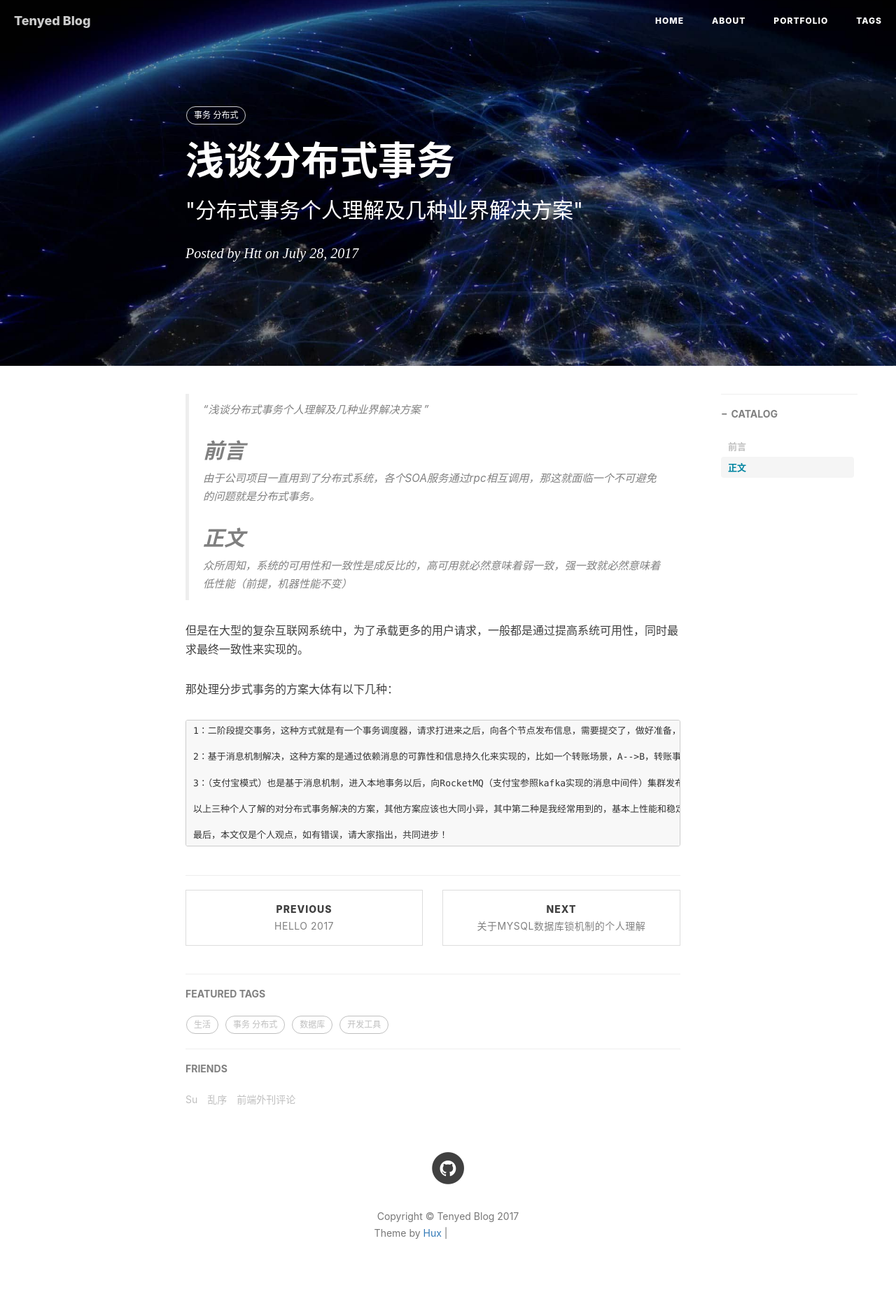
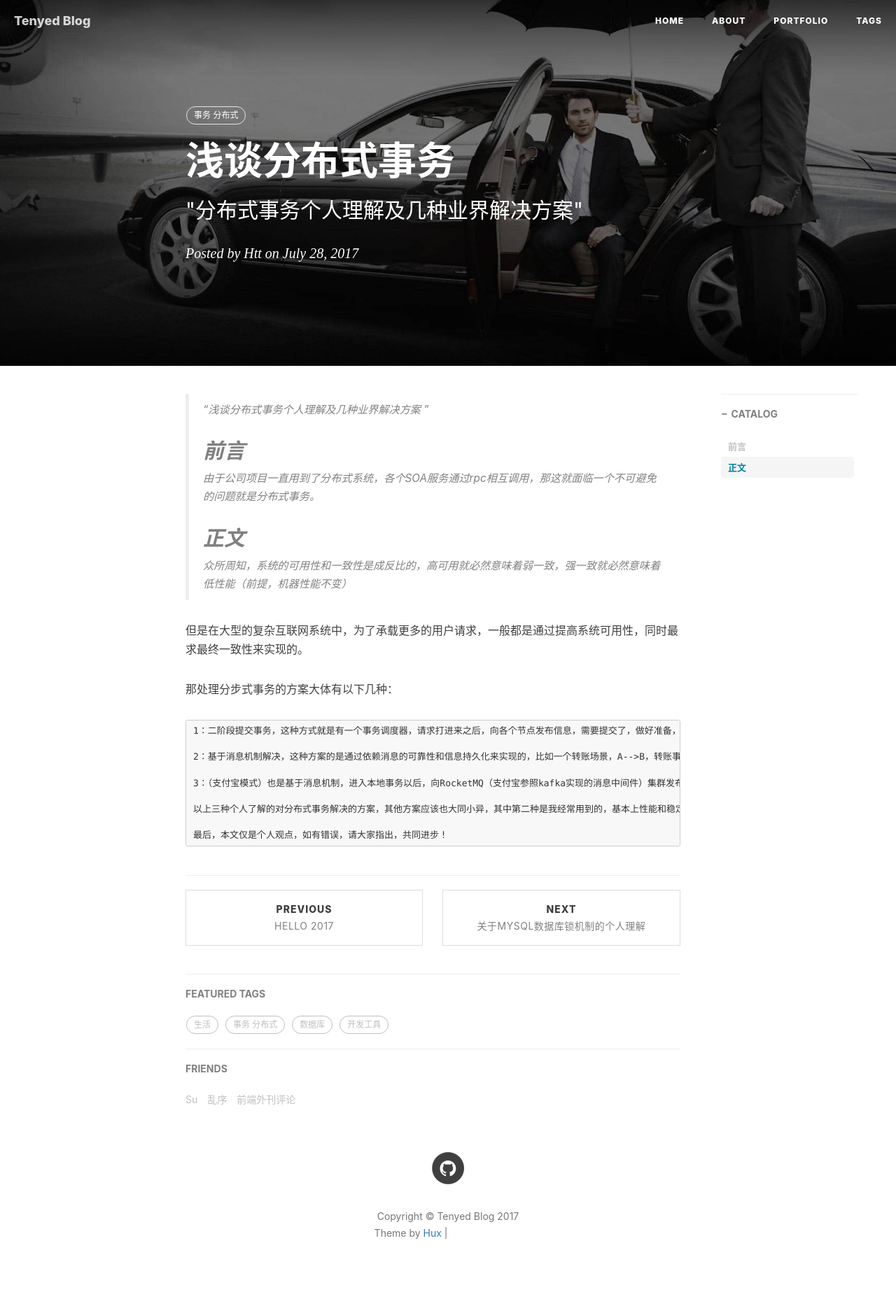
Before and after one commit to haotengteng/htblog, a Jekyll site: the page built from _posts/2017-07-28-translation-2017.markdown, in a window 1280 px wide. Shown: the whole page at 70% size. Built offline with Jekyll 4.4.1, drawn with Linux system fonts in a browser that asks for light colours; nearby versions of some CDN libraries; comment, search, counter and statistics services are not loaded; grey boxes are pictures that could not be loaded.

Commit message:
translation

```diff
--- a/_posts/2017-07-28-translation-2017.markdown
+++ b/_posts/2017-07-28-translation-2017.markdown
@@ -4,7 +4,7 @@ title:      "浅谈分布式事务"
 subtitle:   " \"分布式事务个人理解及几种业界解决方案\""
 date:       2017-07-28 14:44:00
 author:     "Htt"
-header-img: "img/post-bg-os-metro.jpg"
+header-img: "img/post-bg-kuaidi.jpg"
 catalog: true
 tags:
     - 事务 分布式
```
